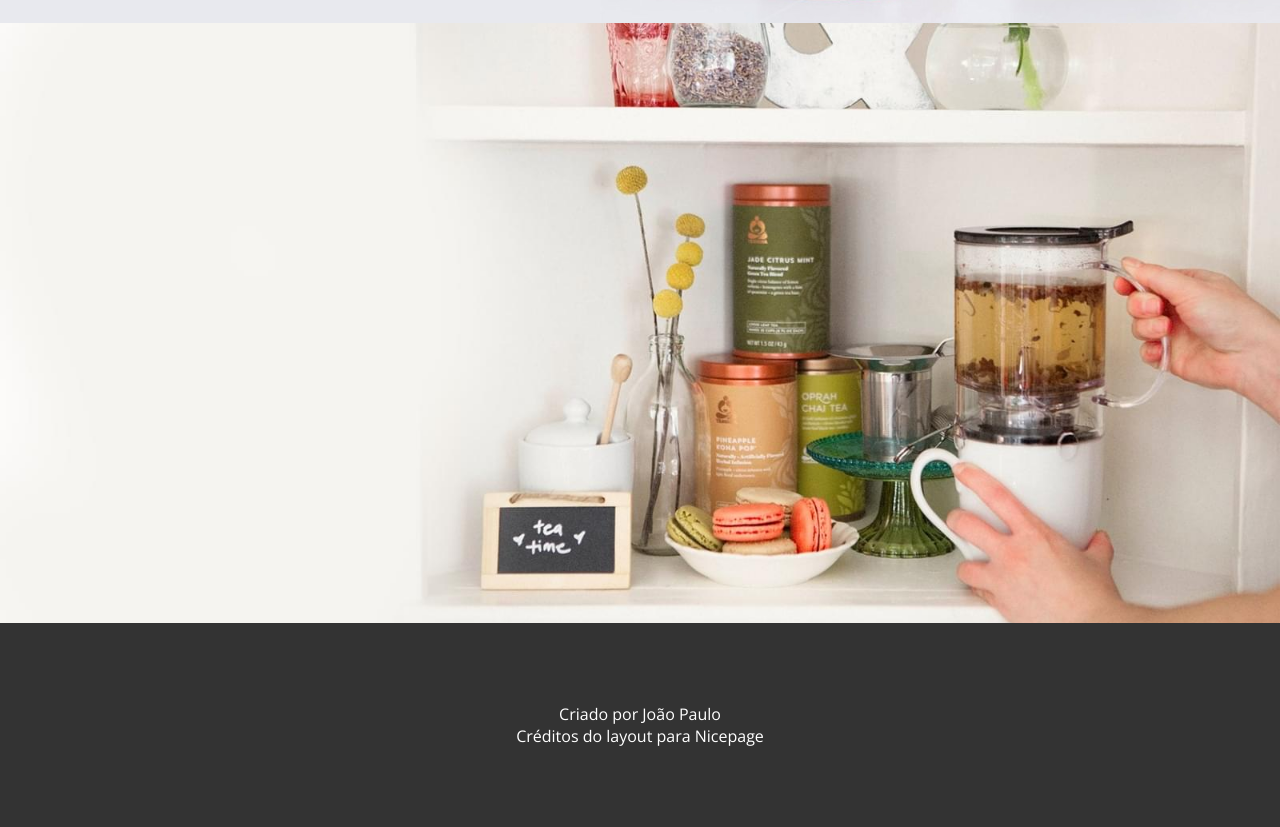
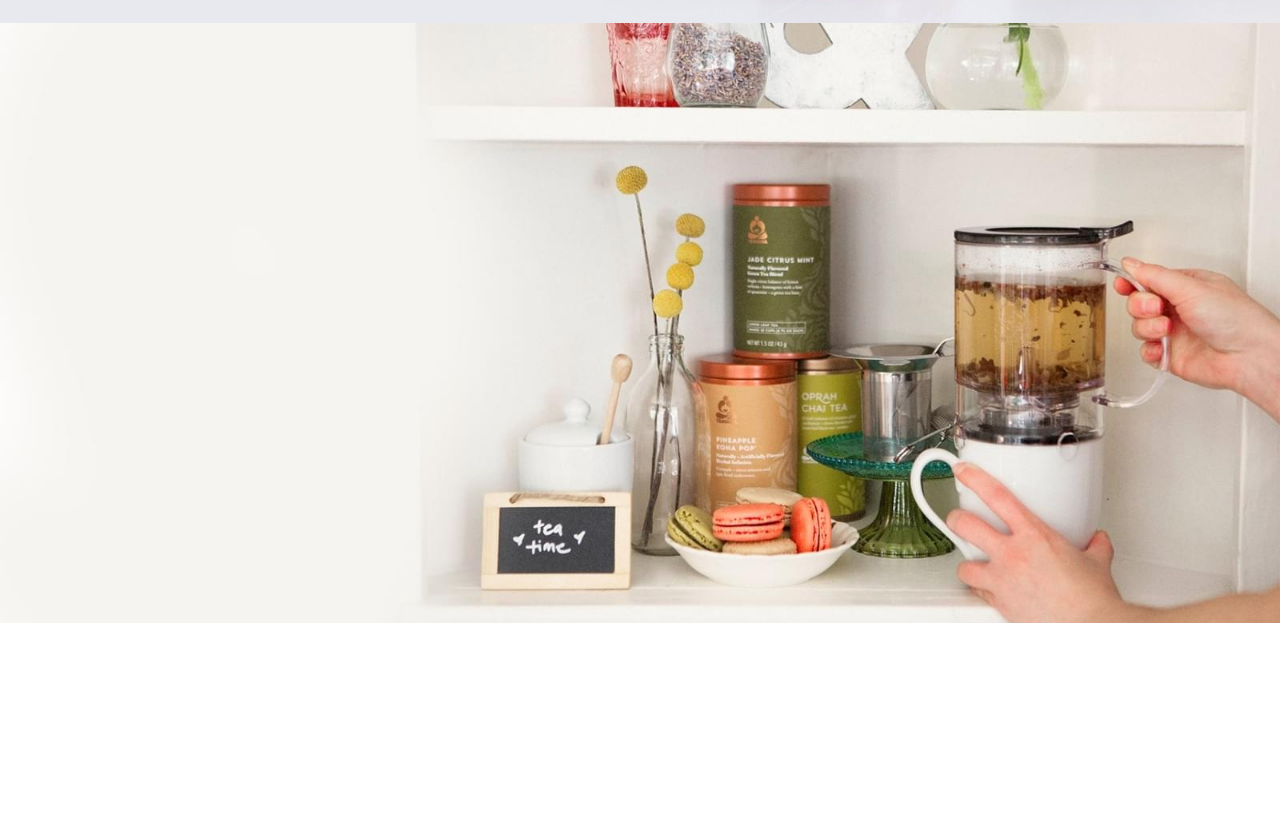
Before and after one commit to joaopauloffnogueira/projetos-academicos, a plain HTML site: page starbucks/index.html in a window 1280 px wide. Shown: the part 4721-5548 px from the top of the page. Drawn offline with nearby package versions, Linux system fonts and the light colour scheme.

Commit message:
Update style.css

```diff
--- a/starbucks/assets/css/style.css
+++ b/starbucks/assets/css/style.css
@@ -226,7 +226,6 @@ header .line{
 /*--------------------------------------Config FOOTER-------------------------------------------*/
 
 footer{
-    background-color: #333333;
     color: #fff;
     padding: 80px;
     text-align: center;
```
